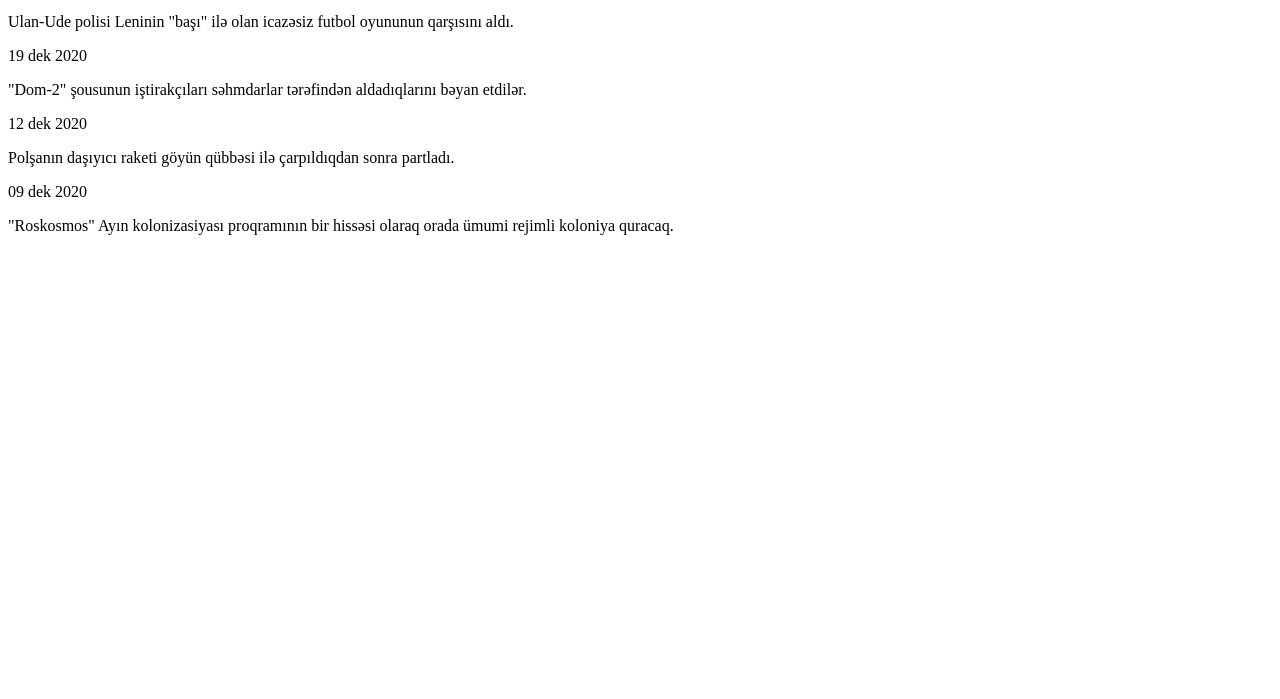
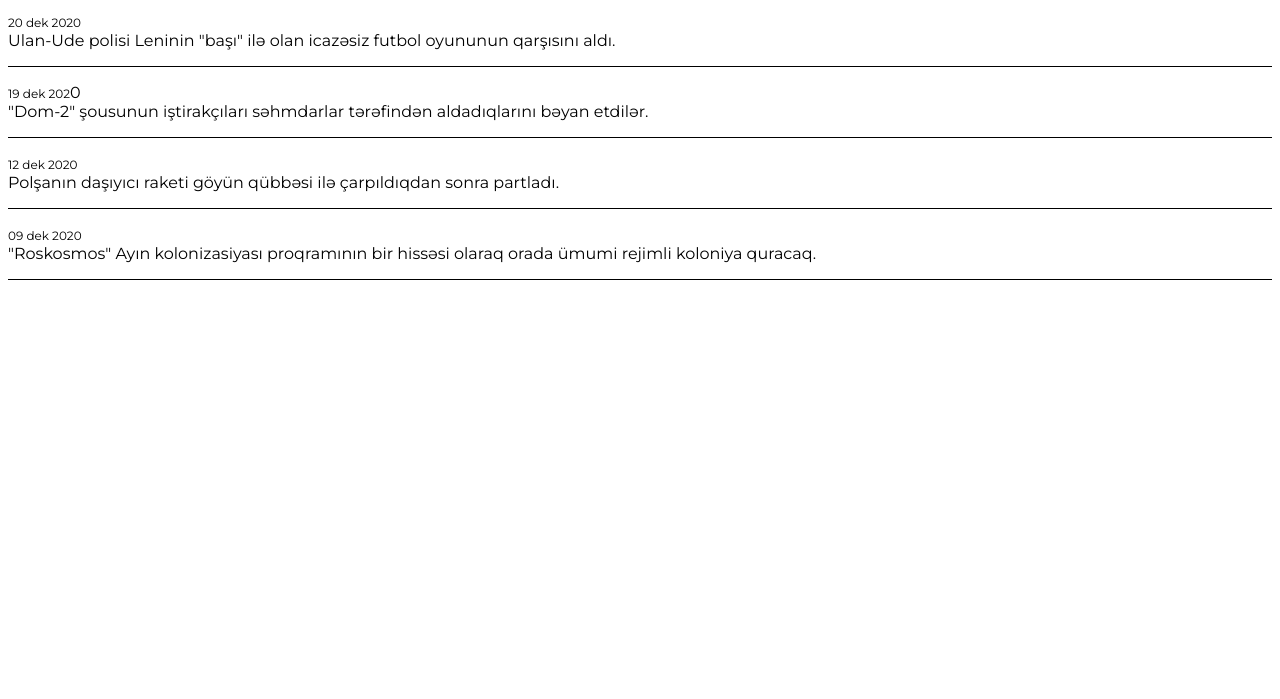
Before and after one commit to cannibalhulk/Alqoritmika-1, a plain HTML site: page index.html in a window 1280 px wide. Shown: the part 101-800 px from the top of the page. Drawn offline with Linux system fonts and the light colour scheme.

Commit message:
created stylesheet + some changes on index.html

```diff
--- a/index.html
+++ b/index.html
@@ -10,22 +10,22 @@
 <body>
     <h1>IA "Panorama" xəbər verir</h1>
     <section>
-        <p>20 dek 2020</p>
-        <p>Ulan-Ude polisi Leninin "başı" ilə olan icazəsiz futbol oyununun qarşısını aldı.</p>
+        <p><span>20 dek 2020 </span><br>
+        Ulan-Ude polisi Leninin "başı" ilə olan icazəsiz futbol oyununun qarşısını aldı.</p>
     </section>
     <section>
-        <p>19 dek 2020</p>
-        <p>"Dom-2" şousunun iştirakçıları səhmdarlar tərəfindən aldadıqlarını bəyan etdilər.</p>
+        <p><span>19 dek 202</span>0 <br>
+        "Dom-2" şousunun iştirakçıları səhmdarlar tərəfindən aldadıqlarını bəyan etdilər.</p>
 
     </section>
     <section>
-        <p>12 dek 2020</p>
-        <p>Polşanın daşıyıcı raketi göyün qübbəsi ilə çarpıldıqdan sonra partladı.</p>
+        <p><span>12 dek 2020</span> <br>
+        Polşanın daşıyıcı raketi göyün qübbəsi ilə çarpıldıqdan sonra partladı.</p>
 
     </section>
     <section>
-        <p>09 dek 2020</p>
-        <p>"Roskosmos" Ayın kolonizasiyası proqramının bir hissəsi olaraq orada ümumi rejimli koloniya quracaq.</p>
+        <p><span>09 dek 2020</span> <br>
+        "Roskosmos" Ayın kolonizasiyası proqramının bir hissəsi olaraq orada ümumi rejimli koloniya quracaq.</p>
 
     </section>
 </body>
--- a/styles.css
+++ b/styles.css
@@ -0,0 +1,22 @@
+@import url('https://fonts.googleapis.com/css2?family=Montserrat:wght@400;500;600;700;800;900&display=swap');
+
+body{
+    font-family: 'Montserrat', sans-serif;
+
+}
+
+h1{
+    font-size: 44px;
+}
+
+span{
+    font-size: 12px;
+}
+
+p{
+    font-size: 16px;
+}
+
+section{
+    border-bottom: 1px solid black;
+}
```
